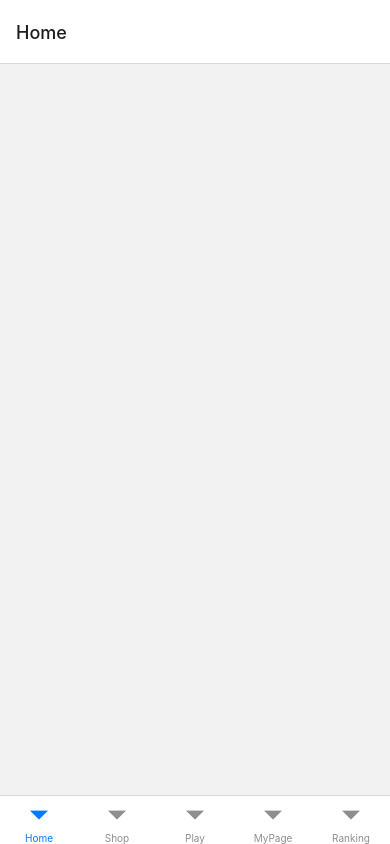
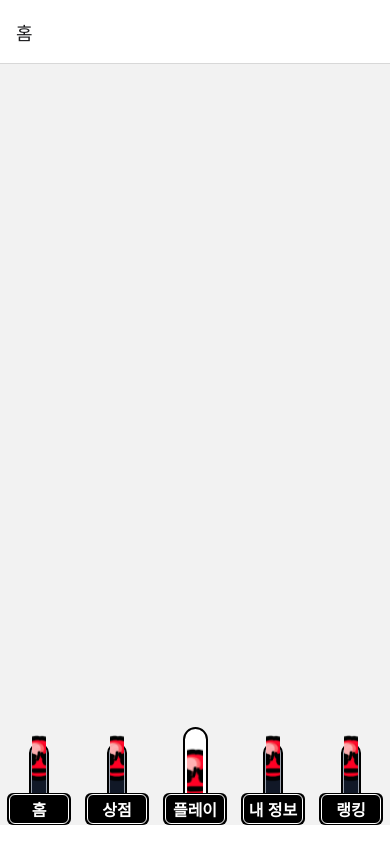
Before and after one commit to so34so/gudgement, a React Native app in the folder FE/Gudgement/: screen / in a window 390 px wide. Built offline with nearby package versions, Linux system fonts and the light colour scheme.

Commit message:
💄Design: BottomTab UI 구현

```diff
--- a/FE/Gudgement/App.tsx
+++ b/FE/Gudgement/App.tsx
@@ -5,7 +5,6 @@ import { QueryClientProvider } from "react-query";
 import "react-native-gesture-handler";
 import { GestureHandlerRootView } from "react-native-gesture-handler";
 import { queryClient } from "./queryClient";
-import StackNavigation from "./src/navigation/StackNavigator";
 import BottomTabNavigator from "./src/navigation/BottomTabNavigator";
 
 if (__DEV__) {
--- /dev/null
+++ b/FE/Gudgement/src/components/TabBarItem.tsx
@@ -0,0 +1,22 @@
+import React from "react";
+import { View, Image } from "react-native";
+import Jilta from "../assets/images/jilta.png";
+
+interface ITabBarProps {
+  item: string;
+}
+
+function TabBarItem({ item }: ITabBarProps) {
+  return item === "플레이" ? (
+    <View className="border-2 border-black top-3 w-[100%] h-[100%] flex justify-center items-center rounded-[999px] bg-white">
+      <Image source={Jilta} className="absolute h-[80%] w-[80%] top-4" />
+    </View>
+  ) : (
+    <View className="border-2 border-black top-5 w-[80%] h-[80%] flex justify-center items-center rounded-[999px] bg-gray-400">
+      <View className="w-[90%] h-[90%] rounded-[999px] bg-gray-900">
+        <Image source={Jilta} className="absolute h-full w-full bottom-4" />
+      </View>
+    </View>
+  );
+}
+export default TabBarItem;
--- a/FE/Gudgement/src/navigation/BottomTabNavigator.tsx
+++ b/FE/Gudgement/src/navigation/BottomTabNavigator.tsx
@@ -1,3 +1,4 @@
+import React from 'react';
 import { createBottomTabNavigator } from '@react-navigation/bottom-tabs';
 import Home from '../pages/Home';
 import MyPage from '../pages/MyPage';
@@ -5,17 +6,39 @@ import Play from '../pages/Play';
 import Ranking from '../pages/Ranking';
 import { CommonType } from '../types/CommonType';
 import ShopNavigator from './ShopNavigator';
+import { Image, Text, View } from 'react-native';
+import { TouchableOpacity } from 'react-native-gesture-handler';
+import { BOTTOM_TAB_MENU } from '../utils/common';
+import TabBarItem from '../components/TabBarItem'
+
 function BottomTabNavigator() {
   const Tab = createBottomTabNavigator<CommonType.RootStackParamList>();
   return (
-    <Tab.Navigator initialRouteName='Home'>
-      <Tab.Screen name="Home" component={Home} />
-      {/* 탭 안에 스택을 넣어서 각 탭 안에 여러 스크린을 이동할 수 있도록 함 */}
-      <Tab.Screen name="Shop" component={ShopNavigator} />
-      <Tab.Screen name="Play" component={Play} />
-      <Tab.Screen name="MyPage" component={MyPage} />
-      <Tab.Screen name="Ranking" component={Ranking} />
-    </Tab.Navigator>
+    <Tab.Navigator initialRouteName="홈" screenOptions={{
+      tabBarStyle: { backgroundColor: 'transparent', elevation: 0, borderTopWidth: 0, marginBottom: 80 }
+      , tabBarItemStyle: {
+        backgroundColor: 'rgb(242,242,242)',
+        height: 110,
+      },
+      tabBarLabel: (props) => {
+        return (
+          <TouchableOpacity className='w-16 h-8 rounded-md bg-black flex justify-center items-center'>
+            <View className='w-[95%] h-[92%] border-[1px] border-white rounded-md'>
+              <Text className='top-[2px] text-center text-white rounded-sm font-bold text-[16px]'>{props.children}</Text>
+            </View>
+          </TouchableOpacity >
+        )
+      }
+    }}>
+      {BOTTOM_TAB_MENU.map((ele) => {
+        return (<Tab.Screen name={ele as keyof CommonType.RootStackParamList} component={Home} options={{
+          tabBarIcon: (props) => {
+            return (<TabBarItem item={ele} />)
+          }
+        }} />);
+      })}
+
+    </Tab.Navigator >
   )
 }
 
--- a/FE/Gudgement/src/types/CommonType.ts
+++ b/FE/Gudgement/src/types/CommonType.ts
@@ -2,10 +2,10 @@ export declare module CommonType {
   export type RootStackParamList = {
     default: undefined;
 
-    Home: undefined;
-    Play: undefined;
-    MyPage: undefined;
-    Ranking: undefined;
+    홈: undefined;
+    플레이: undefined;
+    "내 정보": undefined;
+    랭킹: undefined;
 
     /**
      * PlayScreen childs Type
@@ -17,7 +17,7 @@ export declare module CommonType {
      * ShopScreen child Type
      */
     ShopNavigator: undefined;
-    Shop: undefined;
+    상점: undefined;
     Inventory: undefined;
   };
 }
--- /dev/null
+++ b/FE/Gudgement/src/utils/common.ts
@@ -0,0 +1 @@
+export const BOTTOM_TAB_MENU = ["홈", "상점", "플레이", "내 정보", "랭킹"];
```
